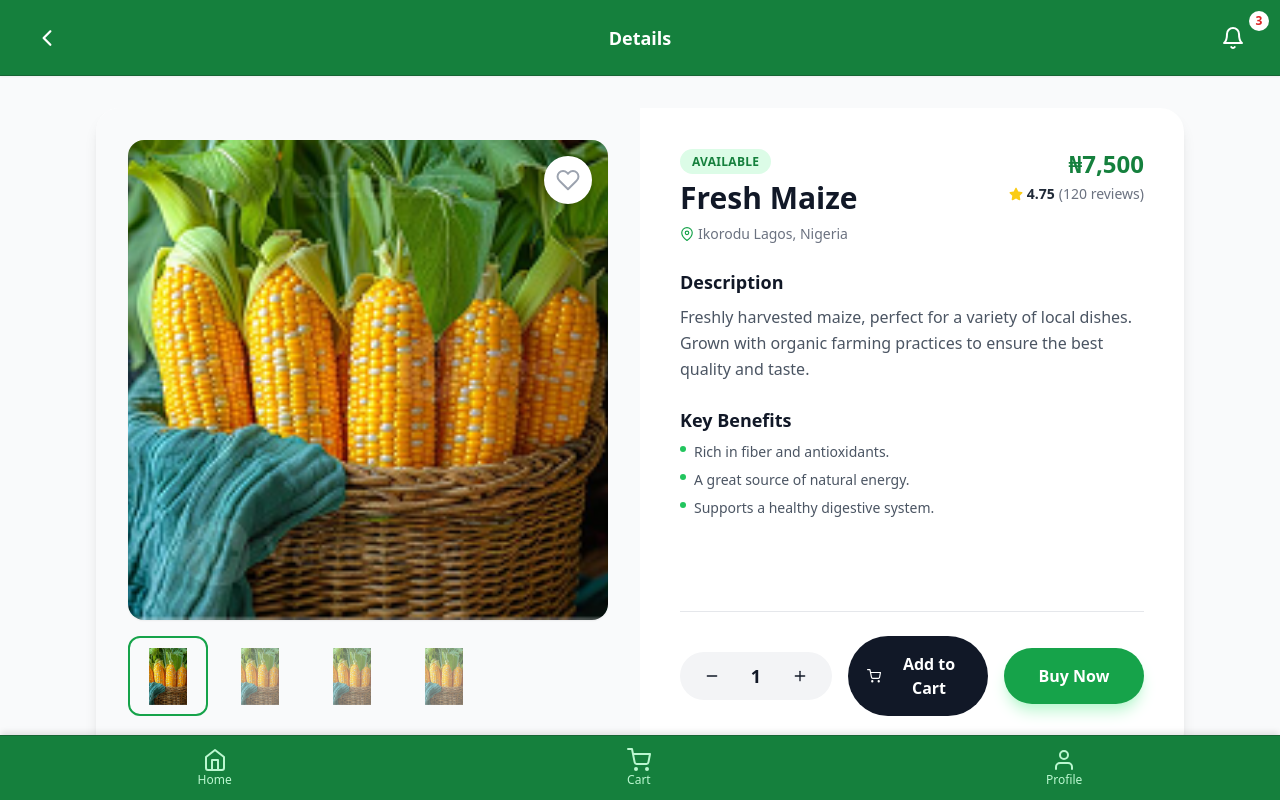
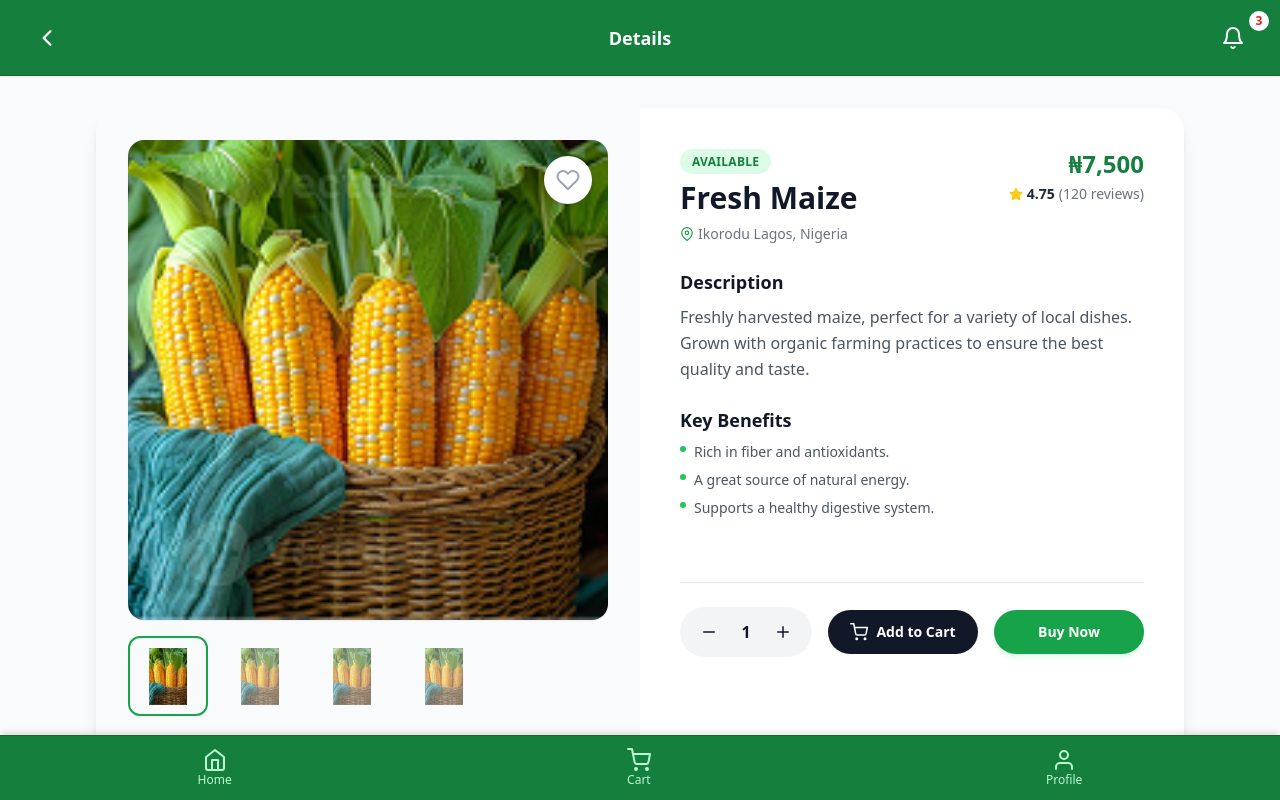
Before and after one commit to ArrYorr/DigiHack-FeedRoute, a React (Vite) app: page /products/1 in a window 1280 px wide. Built offline with nearby package versions, Linux system fonts and the light colour scheme.

Commit message:
feat: Update product prices in CustomerLandingPage and enhance layout in ProductDetailPage

```diff
--- a/src/pages/CustomerLandingPage.jsx
+++ b/src/pages/CustomerLandingPage.jsx
@@ -10,12 +10,12 @@ import carrotsImg from '../assets/carrots.jpg';
 import berriesImg from '../assets/berries.jpg';
 
 const allProducts = [
-  { id: 1, name: 'Maize', price: 100, imageUrl: cornImg, category: 'Products' },
-  { id: 2, name: 'Tomatoes', price: 180, imageUrl: tomatoesImg, category: 'Vegetables' },
-  { id: 3, name: 'Carrots', price: 150, imageUrl: carrotsImg, category: 'Tubers' },
-  { id: 4, name: 'Berries', price: 250, imageUrl: berriesImg, category: 'Fruits' },
-  { id: 5, name: 'Extra Maize', price: 110, imageUrl: cornImg, category: 'Products' },
-  { id: 6, name: 'More Berries', price: 260, imageUrl: berriesImg, category: 'Fruits' },
+  { id: 1, name: 'Maize', price: 7500, imageUrl: cornImg, category: 'Products' },
+  { id: 2, name: 'Tomatoes', price: 5000, imageUrl: tomatoesImg, category: 'Vegetables' },
+  { id: 3, name: 'Carrots', price: 2500, imageUrl: carrotsImg, category: 'Tubers' },
+  { id: 4, name: 'Berries', price: 2000, imageUrl: berriesImg, category: 'Fruits' },
+  { id: 5, name: 'Extra Maize', price: 1100, imageUrl: cornImg, category: 'Products' },
+  { id: 6, name: 'More Berries', price: 1500, imageUrl: berriesImg, category: 'Fruits' },
 ];
 
 const categories = ['Products', 'Fruits', 'Legumes', 'Tubers', 'Vegetables'];
--- a/src/pages/ProductDetailPage.jsx
+++ b/src/pages/ProductDetailPage.jsx
@@ -49,8 +49,6 @@ function ProductDetailPage() {
   const navigate = useNavigate();
   const { addToCart } = useCart();
 
-  // 1. Get the title setter from the Global Layout
-  // We removed notification props because the Global Header handles that now
   const { setCurrentPageTitle } = useOutletContext();
 
   const [product, setProduct] = useState(null);
@@ -60,7 +58,6 @@ function ProductDetailPage() {
   const [isLiked, setIsLiked] = useState(false);
   const [activeImageIndex, setActiveImageIndex] = useState(0);
 
-  // 2. Set the Global Header Title on Mount
   useEffect(() => {
     setCurrentPageTitle("Details");
   }, [setCurrentPageTitle]);
@@ -96,11 +93,9 @@ function ProductDetailPage() {
   if (error) return <div className="flex h-screen items-center justify-center text-red-500">{error}</div>;
 
   return (
-    <div className="bg-gray-50 min-h-screen pb-32 md:pb-0">
+    <div className="bg-gray-50 min-h-screen pb-8">
 
-      {/* ❌ HEADER REMOVED: It is now handled by MainLayout.jsx */}
-
-      <div className="max-w-6xl mx-auto md:p-8 pt-4"> {/* Added pt-4 for top spacing */}
+      <div className="max-w-6xl mx-auto md:p-8 pt-4">
         <div className="bg-white md:rounded-3xl md:shadow-lg overflow-hidden md:flex">
 
           {/* --- LEFT: Image Gallery --- */}
@@ -122,7 +117,6 @@ function ProductDetailPage() {
               </button>
             </div>
 
-            {/* Thumbnails */}
             <div className="flex gap-3 mt-4 overflow-x-auto pb-2 scrollbar-hide">
               {product.gallery.map((img, idx) => (
                 <button
@@ -178,19 +172,32 @@ function ProductDetailPage() {
               </ul>
             </div>
 
-            {/* Desktop Actions (Hidden on Mobile) */}
-            <div className="hidden md:flex items-center gap-4 mt-auto pt-6 border-t">
-               <div className="flex items-center bg-gray-100 rounded-full px-4 py-2">
-                <button onClick={decrementQuantity} className="p-2 hover:text-green-600"><FiMinus /></button>
-                <span className="mx-4 font-bold text-lg w-6 text-center">{quantity}</span>
-                <button onClick={incrementQuantity} className="p-2 hover:text-green-600"><FiPlus /></button>
+            {/* --- STATIONARY ACTIONS SECTION --- */}
+            <div className="flex flex-col md:flex-row items-center gap-4 mt-8 pt-6 border-t">
+
+               {/* Quantity Selector: Slightly reduced padding/size */}
+               <div className="flex items-center justify-center w-full md:w-auto bg-gray-100 rounded-full px-3 py-2">
+                <button onClick={decrementQuantity} className="p-2 hover:text-green-600"><FiMinus size={18} /></button>
+                <span className="mx-3 font-bold text-base w-4 text-center">{quantity}</span>
+                <button onClick={incrementQuantity} className="p-2 hover:text-green-600"><FiPlus size={18} /></button>
               </div>
-              <button onClick={handleAddToCart} className="flex-1 bg-gray-900 text-white font-bold py-4 rounded-full hover:bg-gray-800 transition flex items-center justify-center gap-2">
-                <FiShoppingCart /> Add to Cart
-              </button>
-              <button onClick={handleOrder} className="flex-1 bg-green-600 text-white font-bold py-4 rounded-full hover:bg-green-700 transition shadow-lg shadow-green-200">
-                Buy Now
-              </button>
+
+              {/* Buttons: Reduced size (py-3, text-sm) */}
+              <div className="flex gap-4 w-full md:flex-1">
+                <button
+                  onClick={handleAddToCart}
+                  className="flex-1 bg-gray-900 text-white font-bold py-3 text-sm rounded-full hover:bg-gray-800 transition flex items-center justify-center gap-2"
+                >
+                  <FiShoppingCart size={18} /> Add to Cart
+                </button>
+                <button
+                  onClick={handleOrder}
+                  className="flex-1 bg-green-600 text-white font-bold py-3 text-sm rounded-full hover:bg-green-700 transition shadow-md shadow-green-100"
+                >
+                  Buy Now
+                </button>
+              </div>
+
             </div>
 
           </div>
@@ -209,23 +216,6 @@ function ProductDetailPage() {
         </div>
       </div>
 
-      {/* --- Mobile Fixed Bottom Action Bar --- */}
-      <div className="fixed bottom-0 left-0 right-0 bg-white border-t p-4 z-40 md:hidden pb-safe">
-        <div className="flex gap-3">
-          <div className="flex items-center bg-gray-100 rounded-xl px-2">
-            <button onClick={decrementQuantity} className="p-3 text-gray-600"><FiMinus /></button>
-            <span className="font-bold text-lg w-4 text-center">{quantity}</span>
-            <button onClick={incrementQuantity} className="p-3 text-gray-600"><FiPlus /></button>
-          </div>
-          <button onClick={handleAddToCart} className="flex-1 bg-gray-900 text-white font-bold rounded-xl py-3 text-sm">
-            Add to Cart
-          </button>
-          <button onClick={handleOrder} className="flex-1 bg-green-600 text-white font-bold rounded-xl py-3 text-sm shadow-lg shadow-green-100">
-            Buy Now
-          </button>
-        </div>
-      </div>
-
     </div>
   );
 }
```
Also changed, not shown: src/pages/SignupPage.jsx (line endings or trailing spaces).
